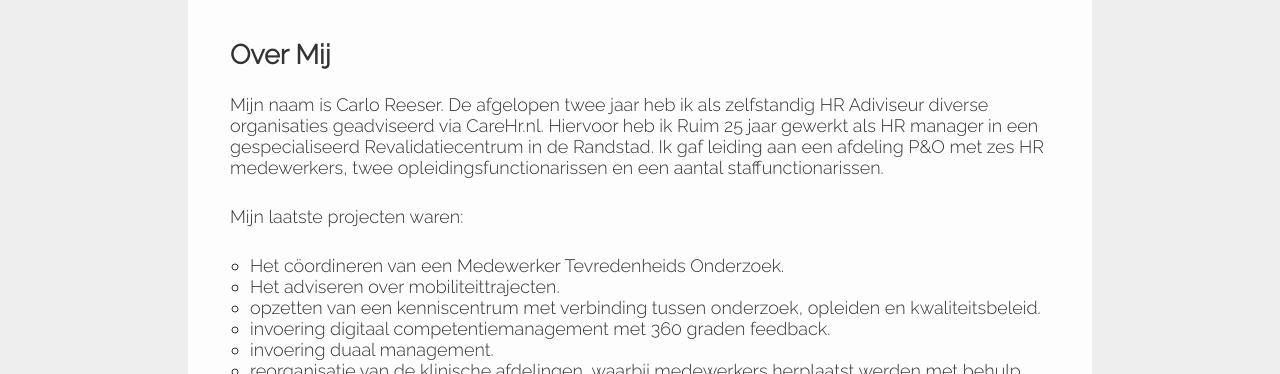
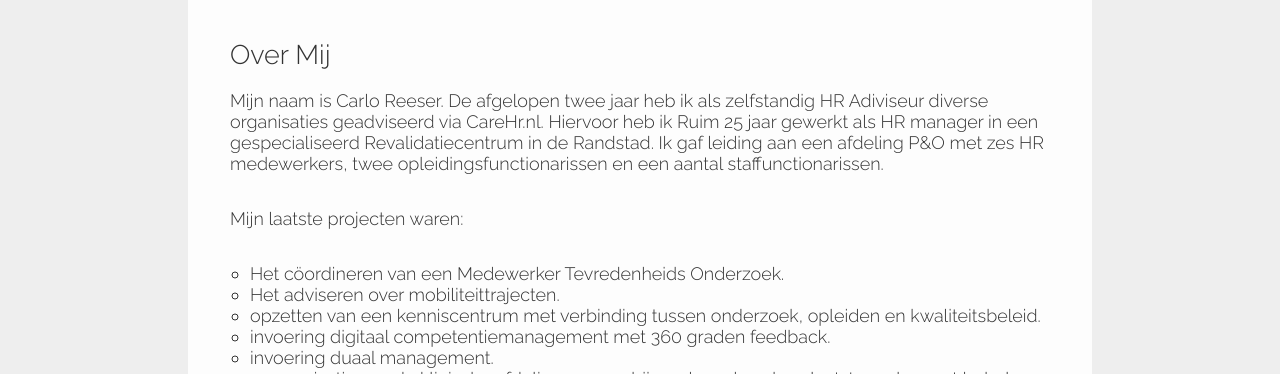
Before and after one commit to ngerritsen/carloreeser, a plain HTML site: page index.html in a window 1280 px wide. Shown: the part 578-952 px from the top of the page. Drawn offline with Linux system fonts and the light colour scheme.

Commit message:
Improve readability

```diff
--- a/css/style.css
+++ b/css/style.css
@@ -11,8 +11,8 @@ body {
 
 h1, h2, h3, h4, h5, h6 {
 	font-family: 'Raleway', Arial, sans-serif;
-	margin-bottom: 24px;
-	font-weight: 600;
+	margin-bottom: 20px;
+	font-weight: 500;
 }
 
 .wrap {
@@ -25,7 +25,7 @@ h1, h2, h3, h4, h5, h6 {
 }
 
 .section {
-	margin-bottom: 24px;
+	margin-bottom: 34px;
 }
 
 .clear { clear: both; }
@@ -64,7 +64,7 @@ h1 {
 }
 
 p {
-	margin-bottom: 28px;
+	margin-bottom: 34px;
 }
 
 p.quote {
```
